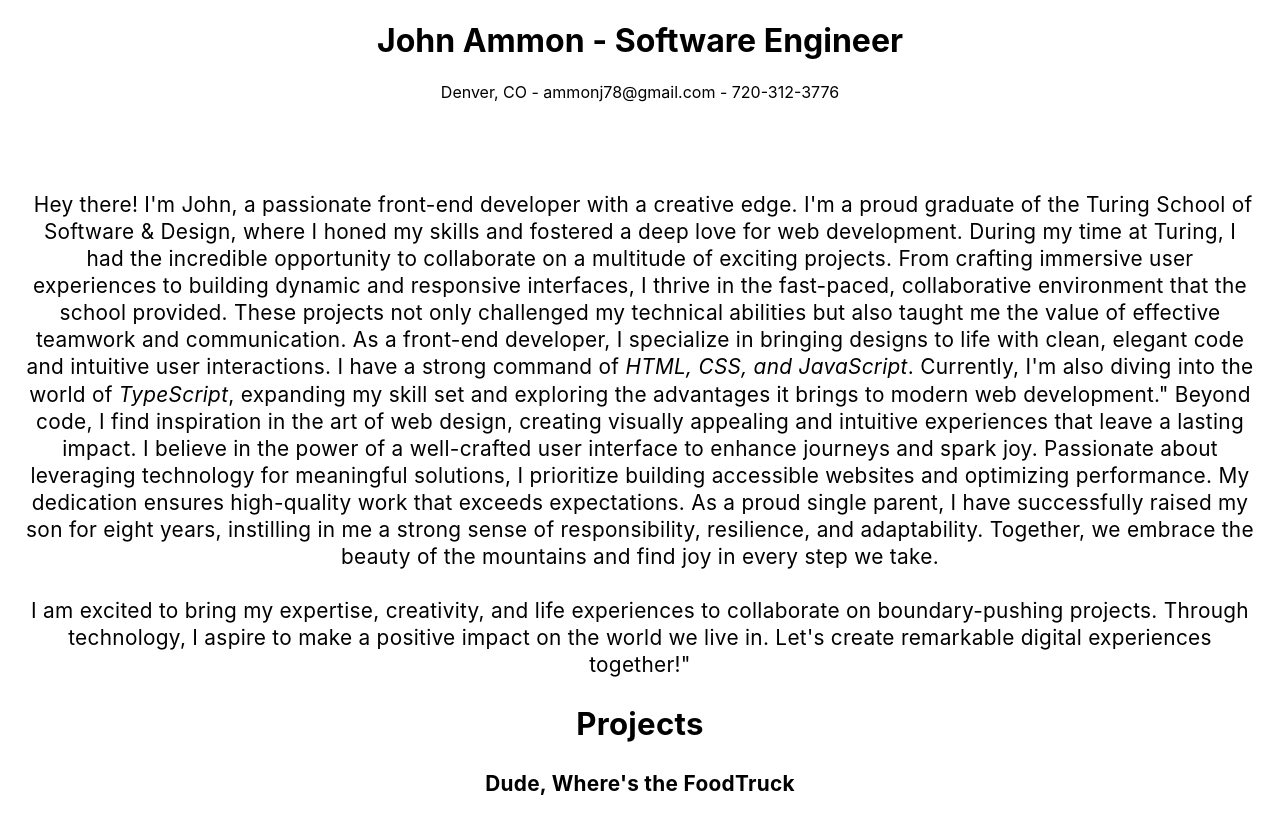
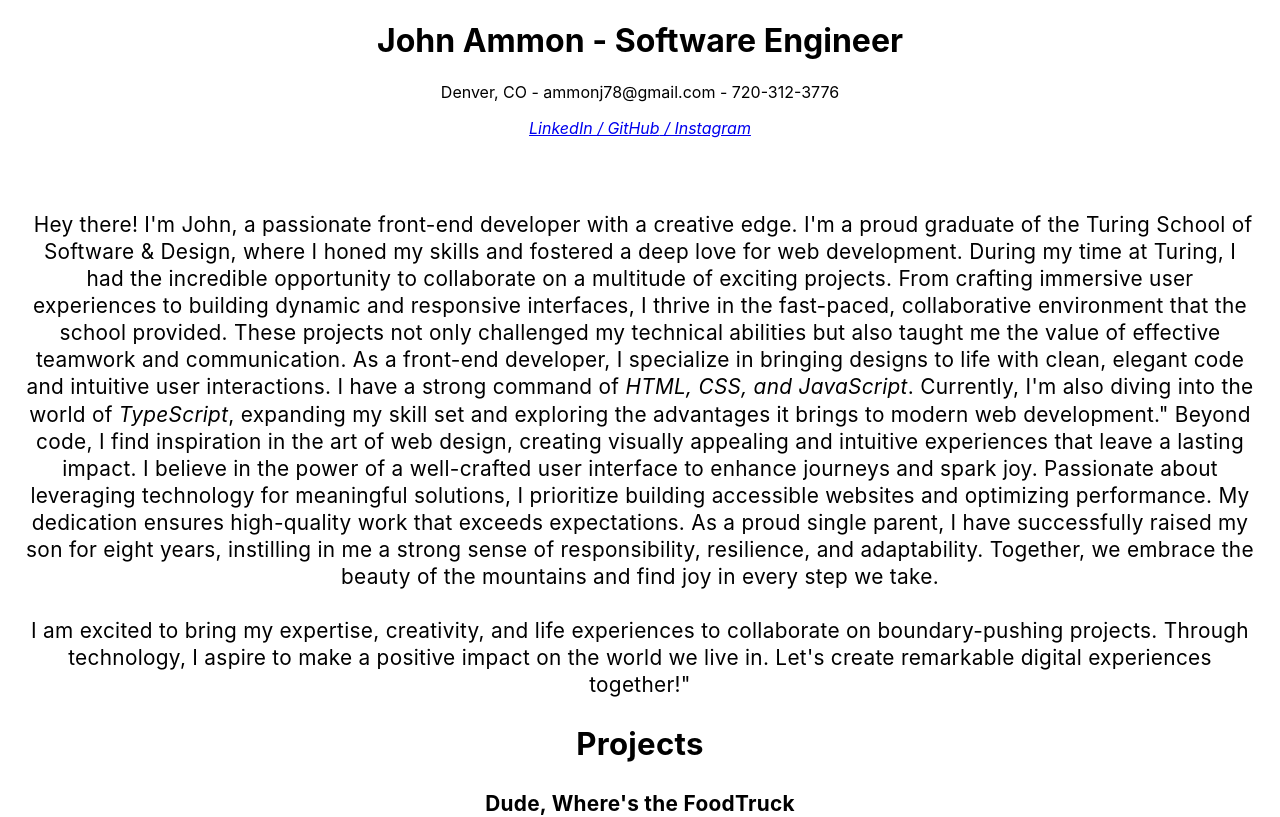
Before and after one commit to Mortis78/my-portfolio, a React (Create React App) app: page / in a window 1280 px wide. Shown: the top 817 px of the page. Built offline with nearby package versions, Linux system fonts and the light colour scheme.

Commit message:
Added Live links for Linkedin, GitHub, and Instagram

```diff
--- a/src/components/Header/Header.js
+++ b/src/components/Header/Header.js
@@ -6,6 +6,14 @@ export const Header = () => {
         <div>
             <h1>John Ammon - Software Engineer </h1>
             <p>Denver, CO - ammonj78@gmail.com - 720-312-3776 </p>
+            <em>
+
+            <a href="https://www.linkedin.com/in/johnathon-ammon-turing-01a86919a/" target="_blank">LinkedIn    </a>
+
+            <a href="https://github.com/Mortis78" target="_blank"> / GitHub</a>
+
+            <a href="https://instagram.com/mistermortis78?igshid=ZDc4ODBmNjlmNQ==" target="_blank"> / Instagram</a>
+            </em>
         </div>
     )
 }
```
